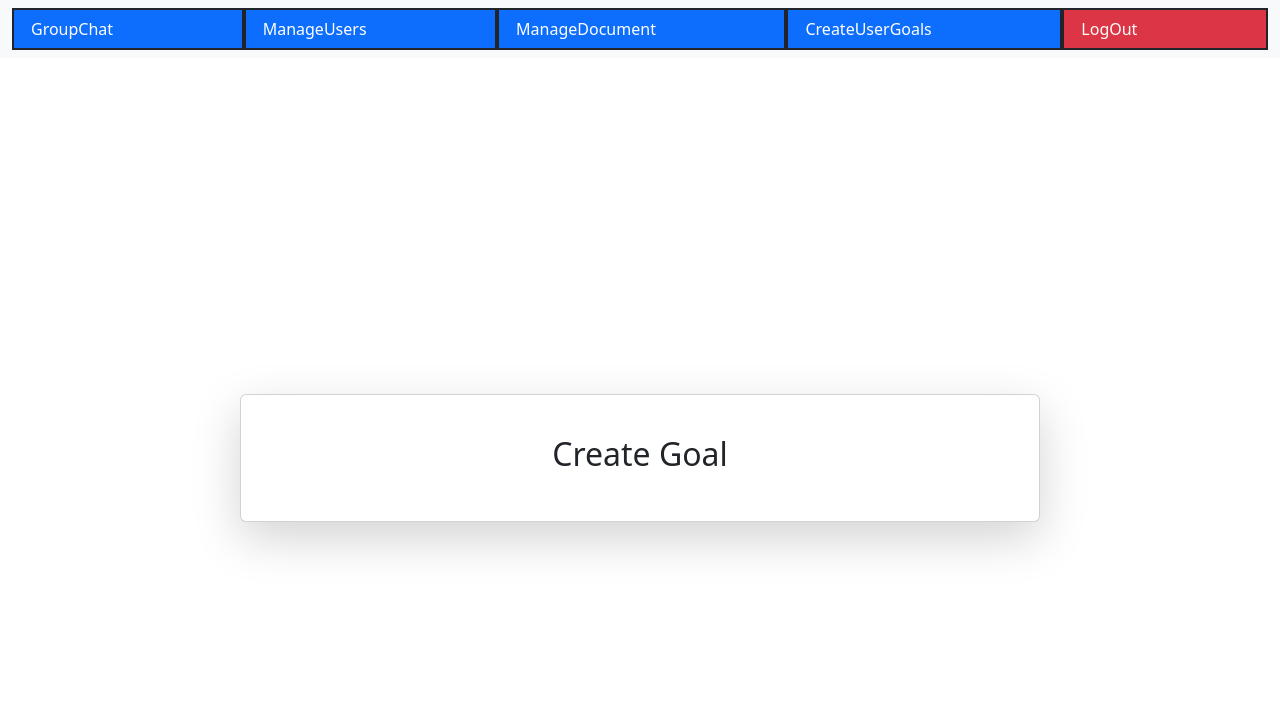
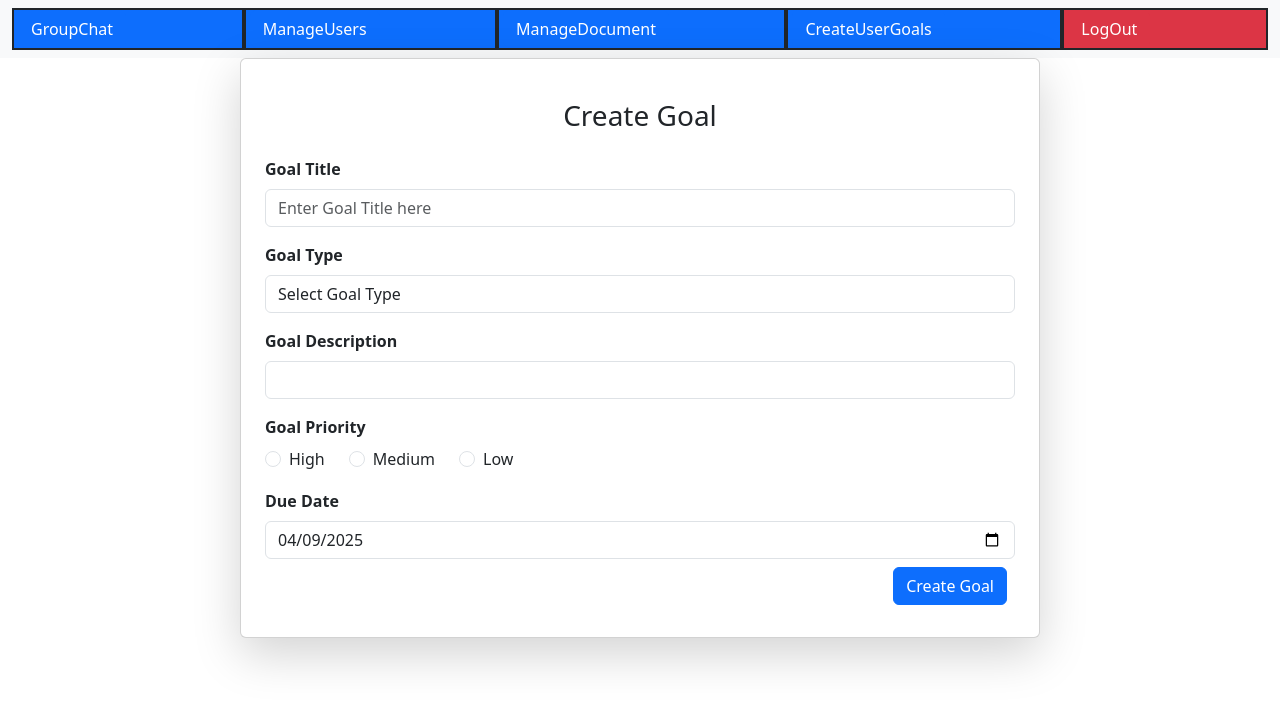
Before and after one commit to rahul9890/dashboard-in-typescript, a React (Create React App) app: page /createusergoals in a window 1280 px wide. Shown: the top 706 px of the page. Built offline with nearby package versions, Linux system fonts and the light colour scheme.

Commit message:
added create goals form

```diff
--- a/src/UserOperations/CreateUserGoals.tsx
+++ b/src/UserOperations/CreateUserGoals.tsx
@@ -5,22 +5,148 @@ interface CreateGoals {
   goalType: string;
   goalDescription: string;
   goalPriority: string;
-  dueDate: Date;
+  dueDate: string;
 }
 
 const CreateUserGoals: React.FC = () => {
+  const today = new Date().toISOString().split("T")[0];
 
-
-
+  const [createGoalsForm, setCreateGoalsForm] = useState<CreateGoals>({
+    goalTitle: "",
+    goalType: "",
+    goalDescription: "",
+    goalPriority: "",
+    dueDate: today,
+  });
 
   return (
-    <div className="d-flex justify-content-center align-items-center vh-100">
-      <div className="card shadow-lg p-4" style={{ width: "50rem" }}>
-        <div className="card-body text-center">
-          <h2>Create Goal</h2>
+    <div className="d-flex justify-content-center align-items-center " >
+      <div className="card shadow-lg p-4" style={{ width: "50rem", padding: "1rem"  }}>
+        <div>
+          <h3 className="card-body text-center">Create Goal</h3>
           <form>
+            <label className="form-label fw-semibold ">Goal Title</label>
+            <input
+              type="text"
+              className="form-control"
+              value={createGoalsForm.goalTitle}
+              placeholder="Enter Goal Title here"
+              onChange={(e) =>
+                setCreateGoalsForm({
+                  ...createGoalsForm,
+                  goalTitle: e.target.value,
+                })
+              }
+            />
 
+            <label className="form-label fw-semibold mt-3">Goal Type</label>
+            <select
+              className="form-control"
+              value={createGoalsForm.goalType}
+              onChange={(e) => {
+                setCreateGoalsForm({
+                  ...createGoalsForm,
+                  goalType: e.target.value,
+                });
+              }}
+            >
+              <option value="">Select Goal Type</option>
+              <option value="personal">Personal</option>
+              <option value="corporate">Corporate</option>
+              <option value="skills">Skills</option>
+              <option value="family">Family</option>
+            </select>
+            <label className="form-label fw-semibold mt-3">
+              Goal Description
+            </label>
+            <input
+              type="text"
+              className="form-control"
+              value={createGoalsForm.goalDescription}
+              onChange={(e) => {
+                setCreateGoalsForm({
+                  ...createGoalsForm,
+                  goalDescription: e.target.value,
+                });
+              }}
+            />
+            <label className="form-label fw-semibold mt-3">Goal Priority</label>
+            <div className="d-flex gap-4">
+              <div className="form-check">
+                <input
+                  className="form-check-input"
+                  type="radio"
+                  name="goalPriority"
+                  value="high"
+                  checked={createGoalsForm.goalPriority === "high"}
+                  onChange={(e) =>
+                    setCreateGoalsForm({
+                      ...createGoalsForm,
+                      goalPriority: e.target.value,
+                    })
+                  }
+                  id="priority-high"
+                />
+                <label className="form-check-label" htmlFor="priority-high">
+                  High
+                </label>
+              </div>
 
+              <div className="form-check">
+                <input
+                  className="form-check-input"
+                  type="radio"
+                  name="goalPriority"
+                  value="medium"
+                  checked={createGoalsForm.goalPriority === "medium"}
+                  onChange={(e) =>
+                    setCreateGoalsForm({
+                      ...createGoalsForm,
+                      goalPriority: e.target.value,
+                    })
+                  }
+                  id="priority-medium"
+                />
+                <label className="form-check-label" htmlFor="priority-medium">
+                  Medium
+                </label>
+              </div>
+
+              <div className="form-check">
+                <input
+                  className="form-check-input"
+                  type="radio"
+                  name="goalPriority"
+                  value="low"
+                  checked={createGoalsForm.goalPriority === "low"}
+                  onChange={(e) =>
+                    setCreateGoalsForm({
+                      ...createGoalsForm,
+                      goalPriority: e.target.value,
+                    })
+                  }
+                  id="priority-low"
+                />
+                <label className="form-check-label" htmlFor="priority-low">
+                  Low
+                </label>
+              </div>
+            </div>
+            <label className="form-label fw-semibold mt-3">Due Date</label>
+            <input
+              type="date"
+              className="form-control"
+              value={createGoalsForm.dueDate}
+              onChange={(e) =>
+                setCreateGoalsForm({
+                  ...createGoalsForm,
+                  dueDate: e.target.value,
+                })
+              }
+            />
+            <div className="d-flex justify-content-end">
+              <button className="btn btn-primary m-2">Create Goal</button>
+            </div>
           </form>
         </div>
       </div>
```
